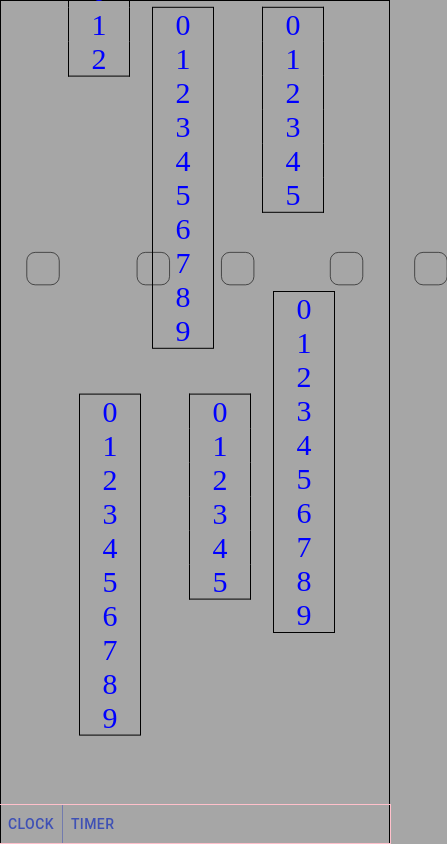
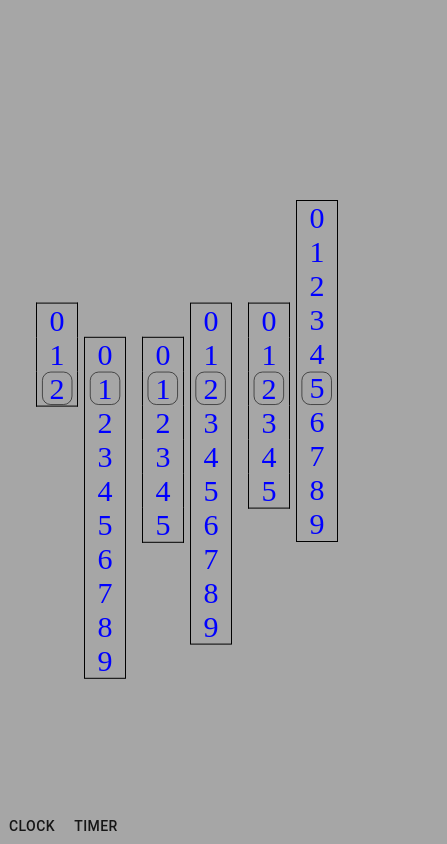
Before and after one commit to JSK321/clock, a React (Create React App) app: page / in a window 390 px wide. Shown: the whole page, 447 px wide, since content can reach past the window. Built offline with nearby package versions, Linux system fonts and the light colour scheme.

Commit message:
added style css

```diff
--- a/src/components/Hours/index.js
+++ b/src/components/Hours/index.js
@@ -1,21 +1,33 @@
 import React from 'react'
 import { Box } from '@material-ui/core'
-
 import { makeStyles } from '@material-ui/core/styles';
+import './styles.css'
 
 const useStyles = makeStyles((theme) => ({
     hoursBoxOne: {
         width: 60,
         color: "blue",
         transition: "transform 0.5s linear",
+        marginTop: '15rem',
+        '@media (max-width: 400px)': {
+            width: 40,
+            marginTop: '15rem',
+        }
     },
     hoursBoxTwo: {
         width: 60,
         color: "blue",
         transition: "transform 0.5s linear",
+        marginTop: '15rem',
         marginRight: '3rem',
         marginLeft: "1.5rem",
         border: 'solid 1px black',
+        '@media (max-width: 400px)': {
+            width: 40,
+            marginRight: '1rem',
+            marginLeft: '.5rem',
+            marginTop: '15rem',
+        }
     },
     timeDigits: {
         fontSize: 30,
@@ -29,7 +41,7 @@ const useStyles = makeStyles((theme) => ({
         display: "flex",
         width: '100%',
         justifyContent: 'center',
-    }
+    },
 }))
 
 export default function Hours(props) {
@@ -37,6 +49,8 @@ export default function Hours(props) {
 
     return (
         <>
+            <div ref={props.squareHourTwo} className="squareHourTwo" />
+            <div ref={props.squareHourOne} className="squareHourOne" />
             <Box
                 className={classes.hoursBoxOne}
                 ref={props.hourDigitOne}
--- /dev/null
+++ b/src/components/Hours/styles.css
@@ -0,0 +1,35 @@
+.squareHourTwo {
+    position: absolute;
+    height: 55px;
+    width: 55px;
+    margin-top: 15rem;
+    border-radius: 15px;
+    transform: translate(-267.5%, -270%) scale(.58);
+    border: 1px solid black;
+}
+
+.squareHourOne {
+    position: absolute;
+    height: 55px;
+    width: 55px;
+    margin-top: 15rem;
+    border-radius: 15px;
+    transform: translate(-415%, -270%) scale(.58);
+    border: 1px solid black;
+}
+
+@media screen and (max-width: 400px) {
+    .squareHourTwo {
+        width: 50px;
+        margin-top: 0;
+        border-radius: 15px;
+        transform: translate(-173%, -60%) scale(.58);
+    }
+
+    .squareHourOne {
+        width: 50px;
+        margin-top: 0;
+        border-radius: 15px;
+        transform: translate(-265%, -60%) scale(.58);
+    }
+}
--- a/src/components/Minutes/index.js
+++ b/src/components/Minutes/index.js
@@ -1,21 +1,33 @@
 import React from 'react'
 import { Box } from '@material-ui/core'
-
 import { makeStyles } from '@material-ui/core/styles';
+import './styles.css'
 
 const useStyles = makeStyles((theme) => ({
     minutesBoxOne: {
         width: 60,
         color: "blue",
         transition: "transform 0.5s linear",
+        marginTop: '15rem',
+        '@media (max-width: 400px)': {
+            width: 40,
+            marginTop: '15rem'
+        }
     },
     minutesBoxTwo: {
         width: 60,
         color: "blue",
         transition: "transform 0.5s linear",
+        marginTop: '15rem',
         marginRight: '3rem',
         marginLeft: "1.5rem",
         border: 'solid 1px black',
+        '@media (max-width: 400px)': {
+            width: 40,
+            marginRight: '1rem',
+            marginLeft: '.5rem',
+            marginTop: '15rem'
+        }
     },
     timeDigits: {
         fontSize: 30,
@@ -29,13 +41,15 @@ const useStyles = makeStyles((theme) => ({
         display: "flex",
         width: '100%',
         justifyContent: 'center',
-    }
+    },
 }))
 
 export default function Minutes(props) {
     const classes = useStyles()
     return (
         <>
+            <div ref={props.squareMinTwo} className="squareMinTwo" />
+            <div ref={props.squareMinOne} className="squareMinOne" />
             <Box
                 className={classes.minutesBoxOne}
                 ref={props.minuteDigitOne}
--- /dev/null
+++ b/src/components/Minutes/styles.css
@@ -0,0 +1,35 @@
+.squareMinTwo {
+    position: absolute;
+    height: 55px;
+    width: 55px;
+    margin-top: 15rem;
+    border-radius: 15px;
+    transform: translate(74%, -270%) scale(.58);
+    border: 1px solid black;
+}
+
+.squareMinOne {
+    position: absolute;
+    height: 55px;
+    width: 55px;
+    margin-top: 15rem;
+    border-radius: 15px;
+    transform: translate(-74%, -270%) scale(.58);
+    border: 1px solid black;
+}
+
+@media screen and (max-width: 400px) {
+    .squareMinTwo {
+        width: 50px;
+        margin-top: 0;
+        border-radius: 15px;
+        transform: translate(30%, -60%) scale(.58);
+    }
+
+    .squareMinOne {
+        width: 50px;
+        margin-top: 0;
+        border-radius: 15px;
+        transform: translate(-62%, -60%) scale(.58);
+    }
+}
--- a/src/components/Seconds/index.js
+++ b/src/components/Seconds/index.js
@@ -2,19 +2,32 @@ import React, { useRef, useEffect } from 'react'
 import { Box } from '@material-ui/core'
 
 import { makeStyles } from '@material-ui/core/styles';
+import './styles.css'
 
 const useStyles = makeStyles((theme) => ({
     secondsBoxOne: {
         width: 60,
         color: "blue",
-        transition: "transform 0.5s linear"
+        transition: "transform 0.5s linear",
+        marginTop: '15rem',
+        '@media (max-width: 400px)': {
+            width: 40,
+            marginTop: '15rem',
+        }
     },
     secondsBoxTwo: {
         width: 60,
         color: "blue",
         transition: "transform 0.5s linear",
+        marginTop: '15rem',
         marginLeft: "1.5rem",
         border: 'solid 1px black',
+        '@media (max-width: 400px)': {
+            width: 40,
+            marginRight: '1rem',
+            marginLeft: '.5rem',
+            marginTop: '15rem',
+        }
     },
     timeDigits: {
         fontSize: 30,
@@ -36,6 +49,8 @@ export default function Seconds(props) {
 
     return (
         <>
+            <div ref={props.squareSecTwo} className="squareSecTwo" />
+            <div ref={props.squareSecOne} className="squareSecOne" />
             <Box
                 className={classes.secondsBoxOne}
                 ref={props.secondDigitOne}
--- /dev/null
+++ b/src/components/Seconds/styles.css
@@ -0,0 +1,35 @@
+.squareSecTwo {
+    position: absolute;
+    height: 55px;
+    width: 55px;
+    margin-top: 15rem;
+    border-radius: 15px;
+    transform: translate(413%, -270%) scale(.58);
+    border: 1px solid black;
+}
+
+.squareSecOne {
+    position: absolute;
+    height: 55px;
+    width: 55px;
+    margin-top: 15rem;
+    border-radius: 15px;
+    transform: translate(265%, -270%) scale(.58);
+    border: 1px solid black;
+}
+
+@media screen and (max-width: 400px) {
+    .squareSecTwo {
+        width: 50px;
+        margin-top: 0;
+        border-radius: 15px;
+        transform: translate(234%, -60%) scale(.58);
+    }
+
+    .squareSecOne {
+        width: 50px;
+        margin-top: 0;
+        border-radius: 15px;
+        transform: translate(142%, -60%) scale(.58);
+    }
+}
--- a/src/pages/ClockPage/index.js
+++ b/src/pages/ClockPage/index.js
@@ -1,7 +1,7 @@
-import React, { useState, useEffect, useRef } from 'react'
-import { Container, Button, ButtonGroup } from '@material-ui/core'
+import React, { useEffect, useRef } from 'react'
+import { Container, Button,} from '@material-ui/core'
 import { makeStyles } from '@material-ui/core/styles'
-
+import RefreshIcon from '@material-ui/icons/Refresh';
 import Hours from '../../components/Hours'
 import Minutes from '../../components/Minutes'
 import Seconds from '../../components/Seconds'
@@ -9,7 +9,6 @@ import './styles.css'
 
 const useStyles = makeStyles((theme) => ({
     container: {
-        border: 'solid 1px black',
         height: '100vh',
         display: 'flex',
         justifyContent: "center",
@@ -21,67 +20,16 @@ const useStyles = makeStyles((theme) => ({
         position: 'absolute',
         bottom: 0,
         width: '100%',
-        border: 'solid 1px pink'
-    },
-    squareSecTwo: {
-        position: 'absolute',
-        height: 55,
-        width: 55,
-        borderRadius: '15px',
-        transform: 'translate(413%, -270%) scale(.58)',
-        transition: "transform 0.5s linear",
-        border: '1px solid black',
-    },
-    squareSecOne: {
-        position: 'absolute',
-        height: 55,
-        width: 55,
-        borderRadius: '15px',
-        transform: 'translate(265%, -270%) scale(.58)',
-        transition: "transform 0.5s linear",
-        border: '1px solid black',
-    },
-    squareMinTwo: {
-        position: 'absolute',
-        height: 55,
-        width: 55,
-        borderRadius: '15px',
-        transform: 'translate(74%, -270%) scale(.58)',
-        transition: "transform 0.5s linear",
-        border: '1px solid black',
-    },
-    squareMinOne: {
-        position: 'absolute',
-        height: 55,
-        width: 55,
-        borderRadius: '15px',
-        transform: 'translate(-74%, -270%) scale(.58)',
-        transition: "transform 0.5s linear",
-        border: '1px solid black',
-    },
-    squareHourTwo: {
-        position: 'absolute',
-        height: 55,
-        width: 55,
-        borderRadius: '15px',
-        transform: 'translate(-267.5%, -270%) scale(.58)',
-        transition: "transform 0.5s linear",
-        border: '1px solid black',
-    },
-    squareHourOne: {
-        position: 'absolute',
-        height: 55,
-        width: 55,
-        borderRadius: '15px',
-        transform: 'translate(-415%, -270%) scale(.58)',
-        transition: "transform 0.5s linear",
-        border: '1px solid black',
     },
     timerBtns: {
         visibility: 'hidden',
         marginLeft: '2rem',
-        border: '1px solid green',
+        border: 'none',
         color: "green"
+    },
+    refreshBtn: {
+        border: 'none',
+        visibility: "hidden"
     }
 }))
 
@@ -89,8 +37,6 @@ export default function ClockPage() {
     const classes = useStyles()
     // counter for seconds from 0 - 9
     const count = useRef(0)
-    // ref to indicate timer control buttons
-    const tmrBtn = useRef("Start")
     // Hours Increment for hours timer
     const increHourOne = useRef(0)
     const increHourTwo = useRef(0)
@@ -116,13 +62,6 @@ export default function ClockPage() {
     const squareMinOne = useRef(0)
     const squareHourTwo = useRef(0)
     const squareHourOne = useRef(0)
-    // Rotate Sqaure Ref
-    const rotateSecTwo = useRef(0)
-    const rotateSecOne = useRef(0)
-    const rotateMinTwo = useRef(0)
-    const rotateMinOne = useRef(0)
-    const rotateHourTwo = useRef(0)
-    const rotateHourOne = useRef(0)
     // Timer Button Group Ref
     const timerButtons = useRef()
 
@@ -189,12 +128,8 @@ export default function ClockPage() {
             secondDigitTwo.current.style.transition = 'transform 0.5s linear' // add css to smooth movement of 2nd digit of seconds box
             count.current += 1 // count to represent current number of seconds (2nd digit)
             increSecTwo.current = increSecTwo.current + -10 // increment count of seconds digit #2 (negative to move box upwards)
-            rotateSecTwo.current += 90 // increment to rotate box indicator of seconds digit #2
             secondDigitTwo.current.style.transform = `translateY(${increSecTwo.current}%)` // move seconds digit #2 box up by 10%
-            squareSecTwo.current.style.transform = `translate(413%, -270%) scale(.58) rotate(${rotateSecTwo.current}deg)` // rotate seconds digit #2 indicator by 90 deg
         } else if (count.current === 9) {
-            rotateSecTwo.current = 0 // reset seconds digit #2 rotation degree to 0
-            squareSecTwo.current.style.transform = `translate(413%, -270%) scale(.58) rotate(0deg)` // reset indicator box
             secondDigitTwo.current.style.transition = 'transform 0.25s linear' // change transition speed of box
             secondDigitTwo.current.style.transform = 'translateY(0)' // reset box position
             updateSecond()
@@ -205,14 +140,10 @@ export default function ClockPage() {
         if (increSecTwo.current === -90 && increSecOne.current !== -50) {
             secondDigitTwo.current.style.transition = 'transform 0.5s linear'
             increSecOne.current = increSecOne.current + -10
-            rotateSecOne.current += 90
             count.current = 0
             increSecTwo.current = 0
             secondDigitOne.current.style.transform = `translateY(${increSecOne.current}%)`
-            squareSecOne.current.style.transform = `translate(265%, -270%) scale(.58) rotate(${rotateSecOne.current}deg)`
         } else if (increSecOne.current === -50) {
-            rotateSecOne.current = 0
-            squareSecOne.current.style.transform = `translate(265%, -270%) scale(.58) rotate(0deg)`
             secondDigitOne.current.style.transition = 'transform 0.25s linear'
             secondDigitOne.current.style.transform = 'translateY(0)'
             updateMinute()
@@ -223,15 +154,11 @@ export default function ClockPage() {
         if (increSecOne.current === -50 && increMinTwo.current !== -90) {
             minuteDigitTwo.current.style.transition = 'transform 0.5s linear'
             increMinTwo.current = increMinTwo.current + -10
-            rotateMinTwo.current += 90
             increSecTwo.current = 0
             count.current = 0
             increSecOne.current = 0
             minuteDigitTwo.current.style.transform = `translateY(${increMinTwo.current}%)`
-            squareMinTwo.current.style.transform = `translate(74%, -270%) scale(.58) rotate(${rotateMinTwo.current}deg)`
         } else if (increMinTwo.current === -90) {
-            rotateMinTwo.current = 0
-            squareMinTwo.current.style.transform = `translate(74%, -270%) scale(.58) rotate(0deg)`
             minuteDigitTwo.current.style.transition = 'transform 0.25s linear'
             minuteDigitTwo.current.style.transform = 'translateY(0)'
             minuteProgress()
@@ -242,16 +169,12 @@ export default function ClockPage() {
         if (increMinTwo.current === -90 && increMinOne.current !== -50) {
             minuteDigitTwo.current.style.transition = 'transform 0.5s linear'
             increMinOne.current = increMinOne.current + -10
-            rotateMinOne.current += 90
             minuteDigitOne.current.style.transform = `translateY(${increMinOne.current}%)`
-            squareMinOne.current.style.transform = `translate(-74%, -270%) scale(.58) rotate(${rotateMinOne.current}deg)`
             increSecTwo.current = 0
             count.current = 0
             increSecOne.current = 0
             increMinTwo.current = 0
         } else if (increMinOne.current === -50) {
-            rotateMinOne.current = 0
-            squareMinOne.current.style.transform = `translate(-74%, -270%) scale(.58) rotate(0deg)`
             minuteDigitOne.current.style.transition = 'transform 0.25s linear'
             minuteDigitOne.current.style.transform = 'translateY(0)'
             updateHour()
@@ -261,17 +184,13 @@ export default function ClockPage() {
     function updateHour() {
         minuteDigitOne.current.style.transition = 'transform 0.5s linear'
         increHourTwo.current = increHourTwo.current + -10
-        rotateHourTwo.current += 90
         increSecTwo.current = 0
         count.current = 0
         increSecOne.current = 0
         increMinTwo.current = 0
         increMinOne.current = 0
         hourDigitTwo.current.style.transform = `translateY(${increHourTwo.current}%)`
-        squareHourTwo.current.style.transform = `translate(-267.5%, -270%) scale(.58) rotate(${rotateHourTwo.current}deg)`
         if (increHourOne.current !== -20 && increHourTwo.current === -100) {
-            rotateHourTwo.current = 0
-            squareHourTwo.current.style.transform = `translate(-267.5%, -270%) scale(.58) rotate(0deg)`
             hourDigitTwo.current.style.transition = 'transform 0.25s linear'
             hourDigitTwo.current.style.transform = 'translateY(0)'
             progressHour()
@@ -283,9 +202,7 @@ export default function ClockPage() {
     function progressHour() {
         hourDigitOne.current.style.transition = 'transform 0.5s linear'
         increHourOne.current = increHourOne.current + -10
-        rotateHourOne.current += 90
         hourDigitOne.current.style.transform = `translateY(${increHourOne.current}%)`
-        squareHourOne.current.style.transform = `translate(-415%, -270%) scale(.58) rotate(${rotateHourOne.current}deg)`
         increSecTwo.current = 0
         count.current = 0
         increSecOne.current = 0
@@ -295,13 +212,10 @@ export default function ClockPage() {
     }
     // function to restart clock once midnight is reached
     function restartClock() {
-        squareHourOne.current.style.transform = `translate(-415%, -270%) scale(.58) rotate(0deg)`
-        squareHourTwo.current.style.transform = `translate(-267.5%, -270%) scale(.58) rotate(0deg)`
         hourDigitOne.current.style.transition = 'transform 0.25s linear'
         hourDigitOne.current.style.transform = 'translateY(0)'
         hourDigitTwo.current.style.transition = 'transform 0.25s linear'
         hourDigitTwo.current.style.transform = 'translateY(0)'
-        rotateHourOne.current = 0
         count.current = 0
         increSecTwo.current = 0
         increSecOne.current = 0
@@ -332,65 +246,88 @@ export default function ClockPage() {
 
     const handleClockButton = event => {
         let buttons = document.getElementById("timerButtons")
+        let refresh = document.getElementById("refreshButton")
 
         clearInterval(timer)
         timer = null
         localTime()
         timerButtons.current.style.visibility = 'hidden'
+        refresh.style.visibility = 'hidden'
 
         if (buttons.textContent === "Stop") {
             buttons.style.color = "green"
-            buttons.style.border = "1px solid green"
             buttons.textContent = "Start"
         }
     }
 
     const handleTimerButton = event => {
+        let buttons = document.getElementById("timerButtons")
+        let refresh = document.getElementById("refreshButton")
         resetClock()
+
+        if (buttons.textContent === "Stop") {
+            buttons.style.color = "green"
+            buttons.textContent = "Start"
+        }
+
+        if (refresh.style.visibility === "visible") {
+            refresh.style.visibility = "hidden"
+        }
     }
 
     const handleStartButton = event => {
         let buttons = document.getElementById("timerButtons")
+        let refresh = document.getElementById("refreshButton")
 
         if (buttons.textContent === "Start") {
             startInt()
             buttons.textContent = "Stop"
             buttons.style.color = "red"
-            buttons.style.border = "1px solid red"
         } else if (buttons.textContent === "Stop") {
+            clearInterval(timer)
+            timer = null
+            refresh.style.visibility = "visible"
+            buttons.style.color = "green"
+            buttons.textContent = "Start"
+        }
+    }
+
+    const handleRefreshButton = event => {
+        let buttons = document.getElementById("timerButtons")
+        let refresh = document.getElementById("refreshButton")
+        refresh.style.visibility = "hidden"
         resetClock()
+
+        if(buttons.textContent === "Stop") {
+            buttons.textContent = "Start"
             buttons.style.color = "green"
-            buttons.style.border = "1px solid green"
-            buttons.textContent = "Start"
         }
     }
 
     return (
         <>
             <Container className={classes.container}>
-                <div ref={squareSecTwo} className={classes.squareSecTwo} />
-                <div ref={squareSecOne} className={classes.squareSecOne} />
-                <div ref={squareMinTwo} className={classes.squareMinTwo} />
-                <div ref={squareMinOne} className={classes.squareMinOne} />
-                <div ref={squareHourTwo} className={classes.squareHourTwo} />
-                <div ref={squareHourOne} className={classes.squareHourOne} />
                 <Hours
                     hourDigitOne={hourDigitOne}
                     hourDigitTwo={hourDigitTwo}
+                    squareHourOne={squareHourOne}
+                    squareHourTwo={squareHourTwo}
                 />
                 <Minutes
                     minuteDigitOne={minuteDigitOne}
                     minuteDigitTwo={minuteDigitTwo}
+                    squareMinOne={squareMinOne}
+                    squareMinTwo={squareMinTwo}
                 />
                 <Seconds
                     secondDigitOne={secondDigitOne}
                     secondDigitTwo={secondDigitTwo}
+                    squareSecOne={squareSecOne}
+                    squareSecTwo={squareSecTwo}
                 />
                 <div className={classes.clockController}>
-                    <ButtonGroup variant="text" color="primary" aria-label="text primary button group">
                         <Button onClick={handleClockButton}>Clock</Button>
                         <Button onClick={handleTimerButton}>Timer</Button>
-                    </ButtonGroup>
                         <Button
                             ref={timerButtons}
                             className={classes.timerBtns}
@@ -399,6 +336,14 @@ export default function ClockPage() {
                         >
                             Start
                         </Button>
+                        <Button
+                            size="small"
+                            className={classes.refreshBtn}
+                            id="refreshButton"
+                            onClick={handleRefreshButton}
+                        >
+                            <RefreshIcon />
+                        </Button>
                 </div>
             </Container>
         </>
```
Lines whose indentation alone changed are shown as unchanged.
